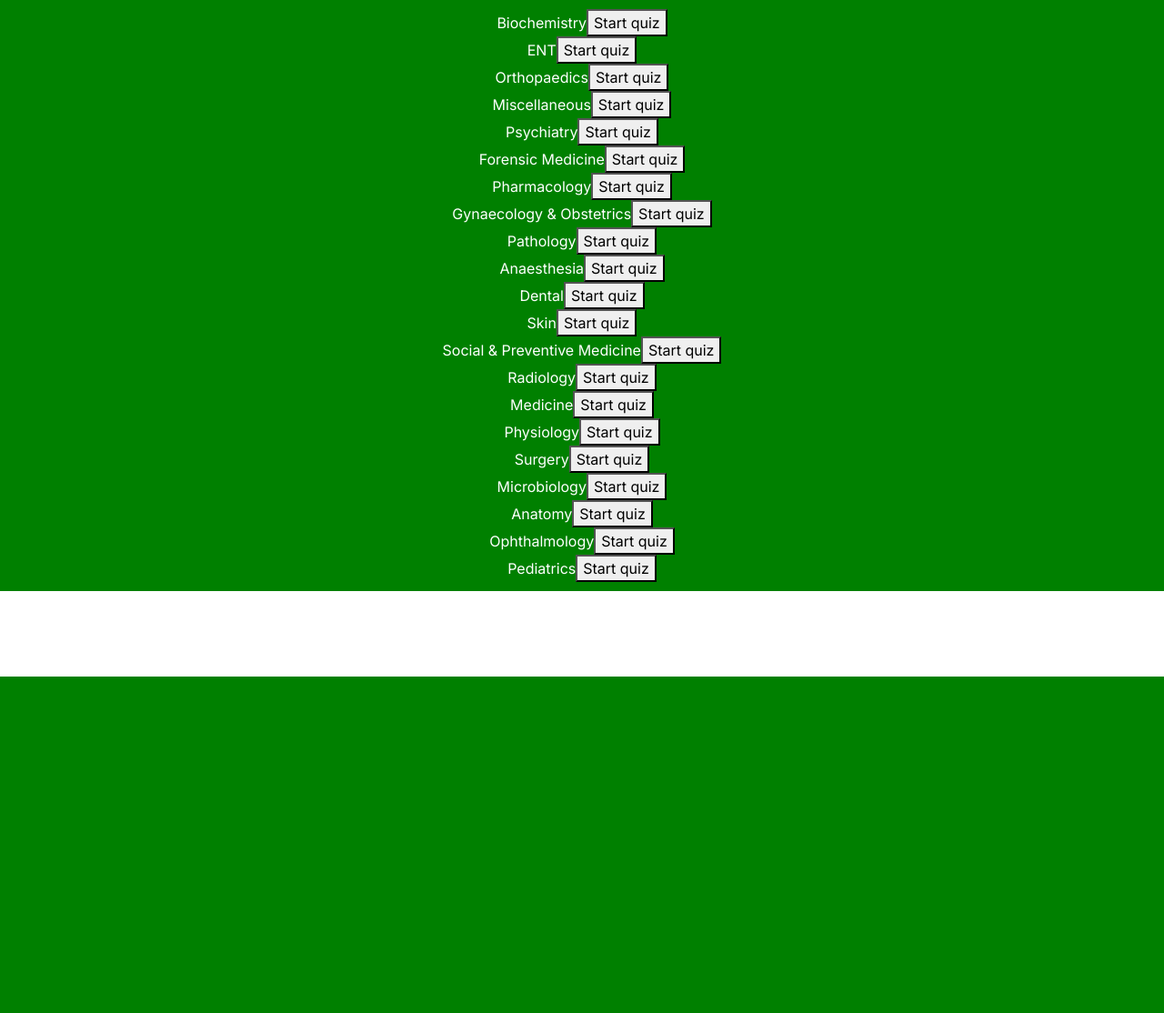
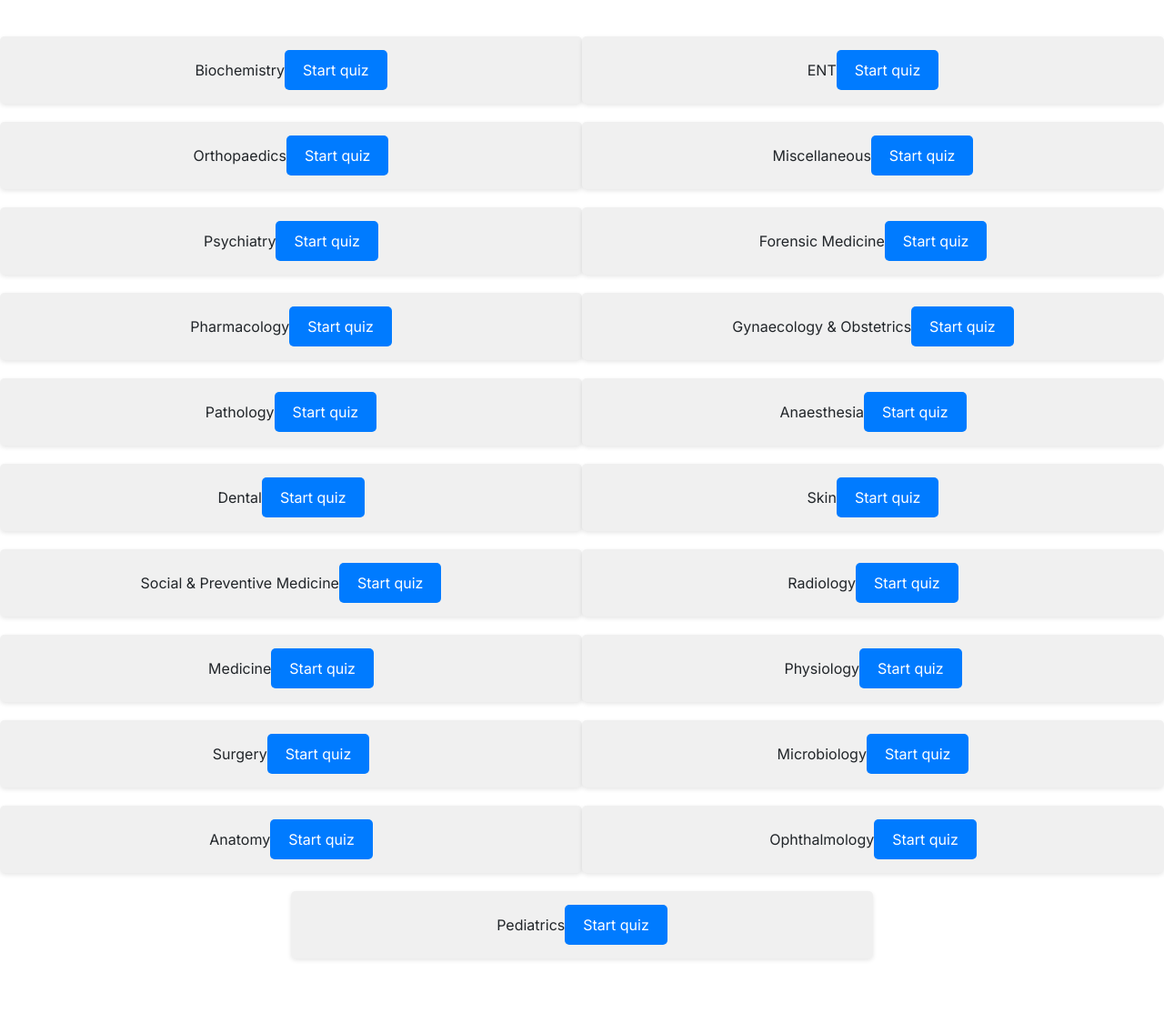
Before and after one commit to SwastikVerma/Quiz_Application, a Django app: page / in a window 1280 px wide. Shown: the part 56-1170 px from the top of the page at 91% size. Before the commit the page ends 800 px from the top, so only its background shows below. Run offline with Django 4.2, Linux system fonts and the light colour scheme; some libraries are stand-ins or nearby versions.

Commit message:
Updated Frontend

```diff
--- a/templates/css/styleindex.css
+++ b/templates/css/styleindex.css
@@ -156,12 +156,29 @@ th {
 
 
 #subjects {
-  text-align: center;
-  list-style-type: none;
-  display: block;
-  margin: 0 auto;
-  padding: 10px;
-  background-color: green;
-  color: white;
+  display: flex; /* Enable flexbox layout */
+  flex-wrap: wrap; /* Allow wrapping to multiple lines */
+  justify-content: center; /* Center subjects horizontally */
+  margin: 40px auto; /* Add some top/bottom margins */
+  list-style-type: none; /* Remove default list styling */
+  padding: 0; /* Remove default padding */
+}
+
+#subjects li {
+  width: 50%; /* Each subject takes up 50% of the width */
+  margin-bottom: 20px; /* Add spacing between subjects */
+  text-align: center; /* Center content within the subject box */
+  background-color: #f0f0f0; /* Light gray background */
+  border-radius: 5px; /* Rounded corners */
+  padding: 15px;
+  box-shadow: 0px 2px 5px rgba(0, 0, 0, 0.1); /* Add subtle shadow */
+}
+
+#subjects li button {
+  background-color: #007bff; /* Primary blue color */
+  color: #fff; /* White text */
+  border: none; /* Remove border */
+  padding: 10px 20px; /* Adjust button padding */
+  border-radius: 5px; /* Rounded corners */
   cursor: pointer;
 }
--- a/templates/index.html
+++ b/templates/index.html
@@ -103,9 +103,9 @@
 
          </div>
       </nav>
-	  <ul id="subjects" >
+	  <ul id="subjects" class="flex flex-wrap justify-content-center">
+	</ul>
 
-	  </ul>
 	  {% comment %} <button id="searchBtn" class="btn btn-outline-light" type="submit">Start Quiz</button> {% endcomment %}
       <!-- Navbar Ends -->
       <script src=" {% static 'js/bootstrap.bundle.min.js' %} "></script>
```
Also changed, not shown: templates/js/script.js (+0 -222 lines).
